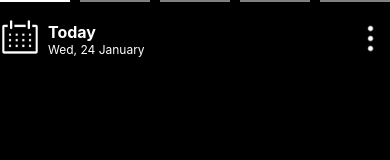
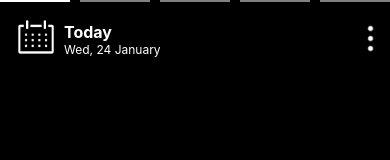
Before and after one commit to StephenAraka/wisdom, a React Native app: screen / in a window 390 px wide. Shown: the top 160 px of the page. Built offline with nearby package versions, Linux system fonts and the light colour scheme.

Commit message:
Increase padding

```diff
--- a/src/components/Header.jsx
+++ b/src/components/Header.jsx
@@ -35,6 +35,7 @@ const styles = StyleSheet.create({
     display: 'flex',
     flexDirection: 'row',
     gap: 8,
+    paddingLeft: 16,
   },
   dateTopRow: {
     fontSize: 16,
```
